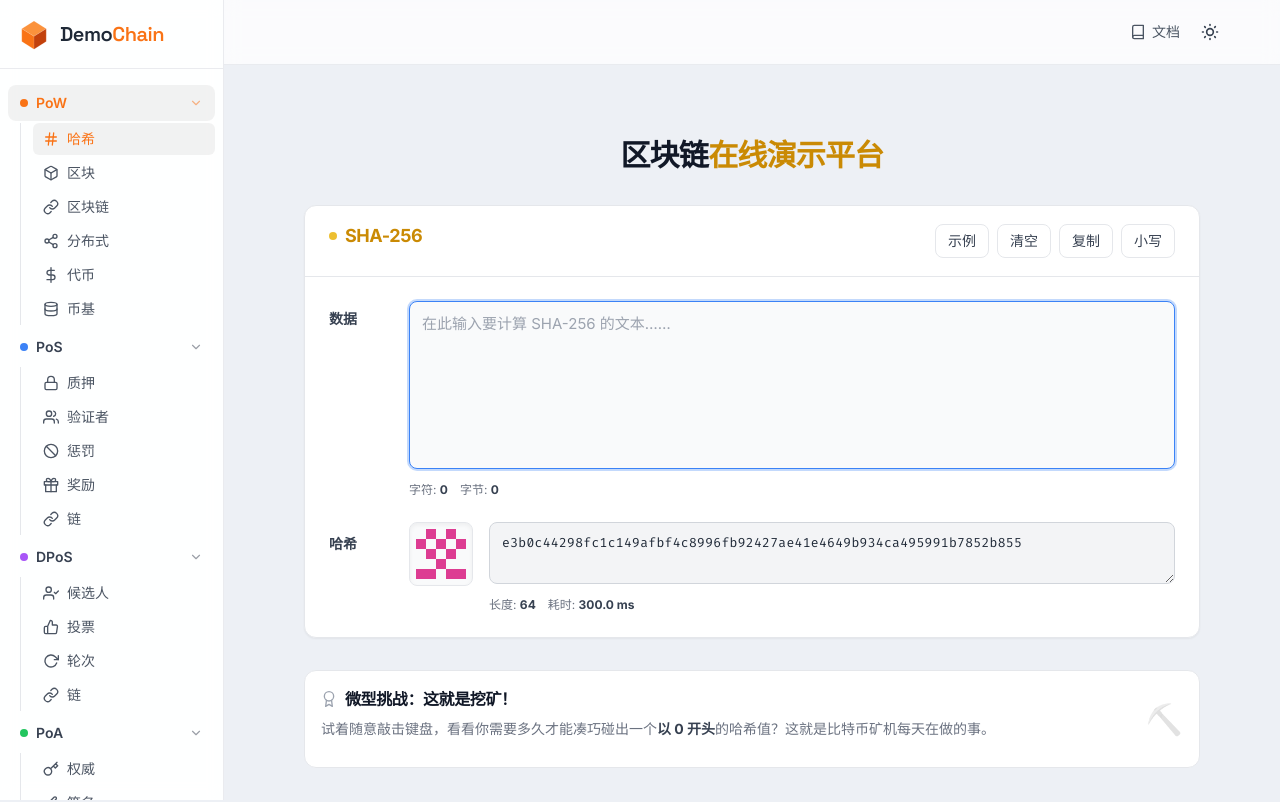
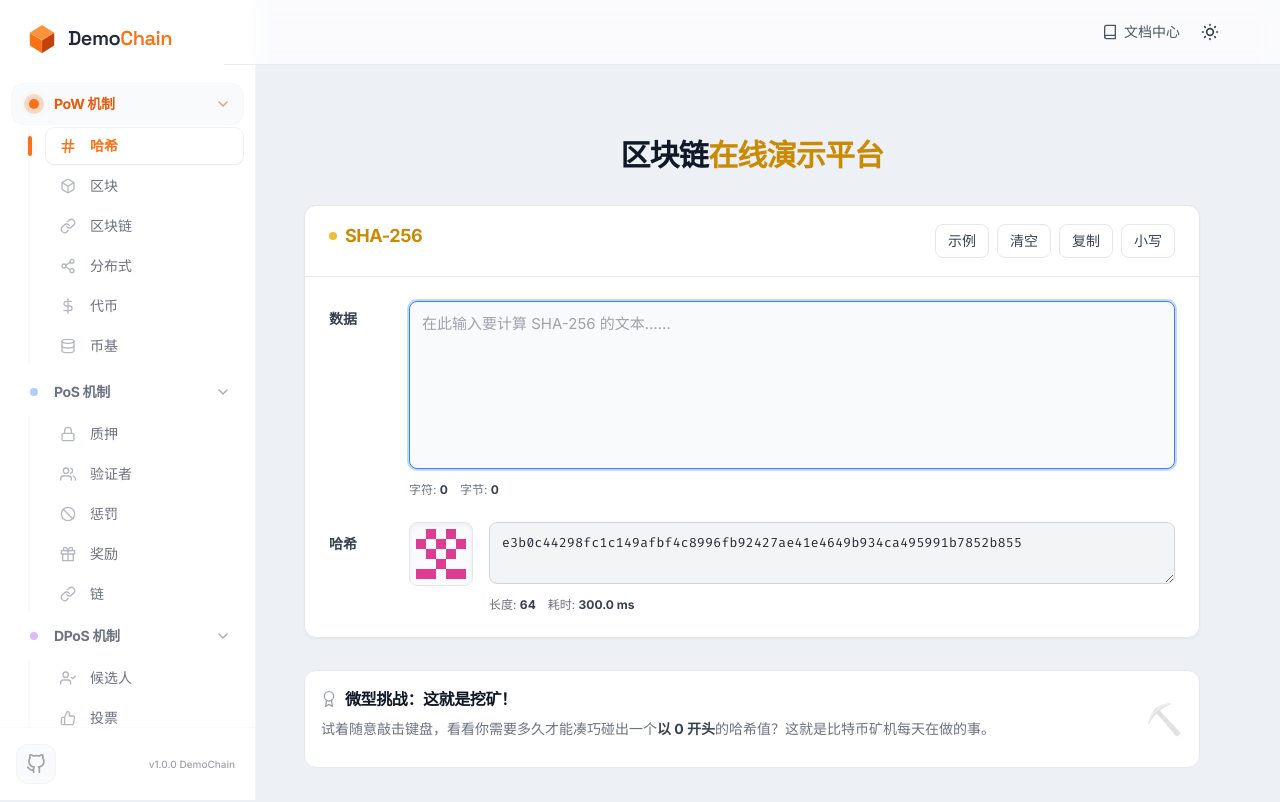
Before and after one commit to bridgehsu/demochain.org, a Next.js app: page / in a window 1280 px wide. Shown: the top 802 px of the page. Built offline with nearby package versions, Linux system fonts and the light colour scheme.

Commit message:
调整页面布局

```diff
--- a/src/layout/components/Header.tsx
+++ b/src/layout/components/Header.tsx
@@ -94,7 +94,7 @@ export default function Header({hideLogo}: HeaderProps): React.ReactElement {
                         }`}
                     >
                         <FiBook className="w-4 h-4"/>
-                        文档
+                        文档中心
                     </Link>
                     <Theme
                         theme={theme}
--- a/src/layout/components/Sidebar.tsx
+++ b/src/layout/components/Sidebar.tsx
@@ -1,7 +1,7 @@
 import React, {useState, useEffect} from 'react';
 import Link from 'next/link';
 import {useRouter} from 'next/router';
-import {FiChevronRight} from 'react-icons/fi';
+import {FiChevronRight, FiActivity, FiGithub, FiExternalLink} from 'react-icons/fi';
 import {ALL_MENUS, CONSENSUS_CONFIG, CONSENSUS_ORDER, CONSENSUS_ENTRY, getActiveConsensus, type Consensus} from './Menu';
 import Logo from '@/components/Logo';
 
@@ -30,15 +30,15 @@ export default function Sidebar(): React.ReactElement {
     };
 
     return (
-        <aside className="hidden md:flex flex-col w-56 shrink-0 fixed left-0 top-0 h-full z-30 border-r border-gray-200/80 dark:border-[#1c1e25] bg-white/95 dark:bg-[#0d0e12] backdrop-blur">
-            {/* Logo 区域 — 与右侧 header 等高 */}
-            <div className="flex items-center px-4 py-4 border-b border-gray-200/80 dark:border-[#1c1e25] shrink-0">
+        <aside className="hidden md:flex flex-col w-64 shrink-0 fixed left-0 top-0 h-full z-30 border-r border-gray-100 dark:border-[#1c1e25] bg-white dark:bg-[#0d0e12] transition-all duration-300">
+            {/* Logo 区域 */}
+            <div className="flex items-center px-6 py-5 shrink-0">
                 <Logo/>
             </div>
 
             {/* 导航滚动区 */}
-            <div className="flex-1 overflow-y-auto py-4 px-2">
-                <nav className="space-y-0.5">
+            <div className="flex-1 overflow-y-auto py-2 px-3 custom-scrollbar">
+                <nav className="space-y-1">
                     {isMounted && CONSENSUS_ORDER.map(c => {
                         const cfg = CONSENSUS_CONFIG[c];
                         const items = ALL_MENUS[c];
@@ -46,42 +46,48 @@ export default function Sidebar(): React.ReactElement {
                         const isExpanded = expanded[c] ?? isActive;
 
                         return (
-                            <div key={c}>
+                            <div key={c} className="mb-2">
                                 <button
                                     onClick={() => toggle(c)}
-                                    className={`w-full flex items-center justify-between px-3 py-2 rounded-lg text-sm font-semibold transition-all ${
+                                    className={`group w-full flex items-center justify-between px-3 py-2.5 rounded-xl text-sm font-bold transition-all duration-200 ${
                                         isActive
-                                            ? `${cfg.accent} bg-black/5 dark:bg-white/8`
-                                            : 'text-gray-700 dark:text-gray-300 hover:bg-gray-100 dark:hover:bg-gray-800'
+                                            ? `${cfg.switcherActive} bg-gray-50 dark:bg-white/[0.03] ring-1 ring-black/[0.03] dark:ring-white/[0.05]`
+                                            : 'text-gray-500 dark:text-gray-400 hover:text-gray-900 dark:hover:text-white hover:bg-gray-50 dark:hover:bg-white/[0.02]'
                                     }`}
                                 >
-                                    <Link
-                                        href={CONSENSUS_ENTRY[c]}
-                                        onClick={e => e.stopPropagation()}
-                                        className="flex items-center gap-2 flex-1 text-left"
-                                    >
-                                        <span className={`w-2 h-2 rounded-full shrink-0 ${cfg.dot}`}/>
-                                        {cfg.label}
-                                    </Link>
+                                    <div className="flex items-center gap-2.5 flex-1 text-left">
+                                        <div className={`relative flex items-center justify-center w-5 h-5`}>
+                                            <span className={`w-2 h-2 rounded-full shrink-0 transition-all duration-300 ${cfg.dot} ${isActive ? 'scale-125 shadow-[0_0_8px_rgba(0,0,0,0.2)] dark:shadow-[0_0_8px_rgba(255,255,255,0.2)]' : 'opacity-40'}`}/>
+                                            {isActive && <span className={`absolute inset-0 rounded-full animate-ping opacity-20 ${cfg.dot}`}/>}
+                                        </div>
+                                        <span className="tracking-tight">{cfg.label} 机制</span>
+                                    </div>
                                     <FiChevronRight
-                                        className={`w-3.5 h-3.5 opacity-50 transition-transform shrink-0 ${isExpanded ? 'rotate-90' : ''}`}/>
+                                        className={`w-4 h-4 opacity-30 transition-transform duration-300 shrink-0 ${isExpanded ? 'rotate-90 opacity-60' : 'group-hover:opacity-60'}`}/>
                                 </button>
 
                                 {isExpanded && (
-                                    <div className="mt-0.5 ml-3 pl-3 border-l border-gray-200 dark:border-[#1c1e25] space-y-0.5 mb-1">
+                                    <div className="mt-1 ml-4 pl-4 border-l-2 border-gray-50 dark:border-white/[0.03] space-y-1 relative">
                                         {items.map(item => {
                                             const isItemActive = pathname === item.href;
                                             return (
                                                 <Link
                                                     key={item.href}
                                                     href={item.href}
-                                                    className={`flex items-center gap-2 px-2.5 py-1.5 rounded-md text-sm transition-all ${
+                                                    className={`group relative flex items-center gap-3 px-3 py-2 rounded-lg text-sm transition-all duration-200 ${
                                                         isItemActive
-                                                            ? `${cfg.accent} font-medium bg-black/5 dark:bg-white/8`
-                                                            : 'text-gray-600 dark:text-gray-400 hover:text-gray-900 dark:hover:text-white hover:bg-gray-100 dark:hover:bg-gray-800'
+                                                            ? `${cfg.accent} font-bold bg-white dark:bg-white/[0.05] shadow-sm ring-1 ring-black/5 dark:ring-white/10`
+                                                            : 'text-gray-500 dark:text-gray-400 hover:text-gray-900 dark:hover:text-white hover:bg-gray-50 dark:hover:bg-white/[0.02]'
                                                     }`}
                                                 >
-                                                    {item.icon}
+                                                    {/* 活动项侧边指示器 */}
+                                                    {isItemActive && (
+                                                        <div className={`absolute -left-[18px] top-1/2 -translate-y-1/2 w-1 h-5 rounded-full ${cfg.dot} shadow-[0_0_8px_rgba(0,0,0,0.1)]`}/>
+                                                    )}
+
+                                                    <span className={`flex items-center justify-center w-5 h-5 transition-transform duration-200 ${isItemActive ? 'scale-110 opacity-100' : 'opacity-50 group-hover:opacity-80 group-hover:scale-105'}`}>
+                                                        {item.icon}
+                                                    </span>
                                                     {item.name}
                                                 </Link>
                                             );
@@ -93,6 +99,24 @@ export default function Sidebar(): React.ReactElement {
                     })}
                 </nav>
             </div>
+
+            {/* 底部按钮区域 */}
+            <div className="p-4 mt-auto border-t border-gray-50 dark:border-white/[0.03]">
+                <div className="flex items-center justify-between gap-3">
+                    <a
+                        href="https://github.com"
+                        target="_blank"
+                        rel="noopener noreferrer"
+                        className="flex items-center justify-center w-10 h-10 rounded-xl bg-gray-50 dark:bg-white/[0.03] text-gray-400 hover:text-gray-900 dark:hover:text-white transition-all hover:scale-105 border border-gray-100 dark:border-white/[0.05]"
+                        title="GitHub 仓库"
+                    >
+                        <FiGithub className="w-5 h-5"/>
+                    </a>
+                    <div className="flex-1 text-[10px] font-medium text-gray-400 dark:text-gray-500 text-right px-1">
+                        v1.0.0 DemoChain
+                    </div>
+                </div>
+            </div>
         </aside>
     );
 }
```
